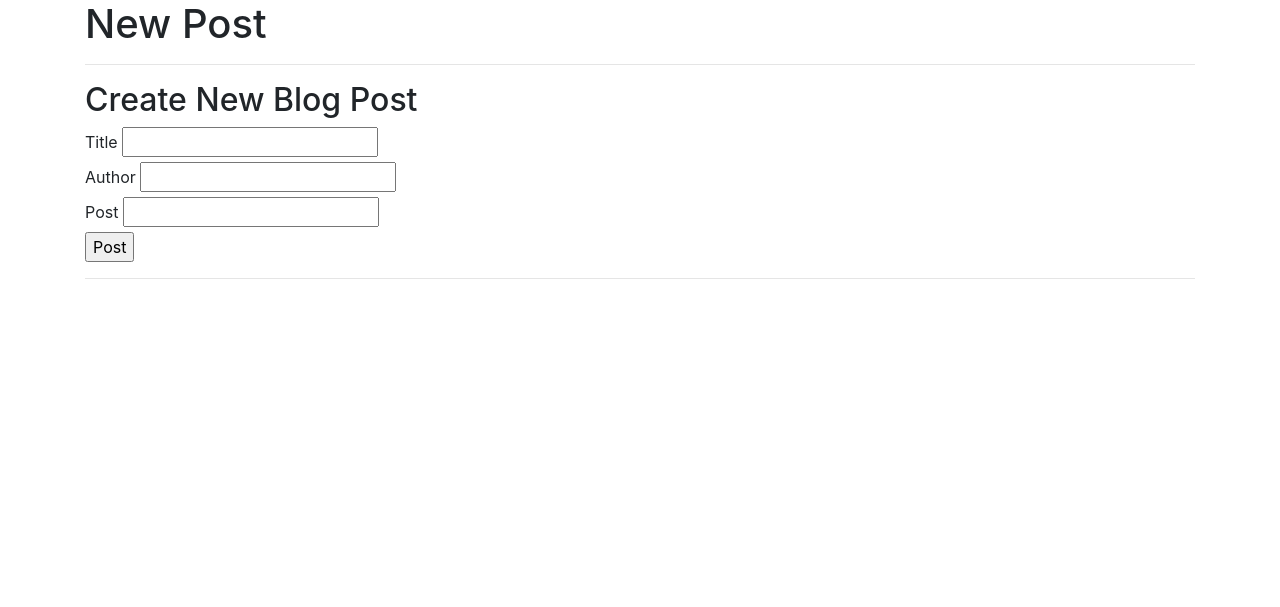
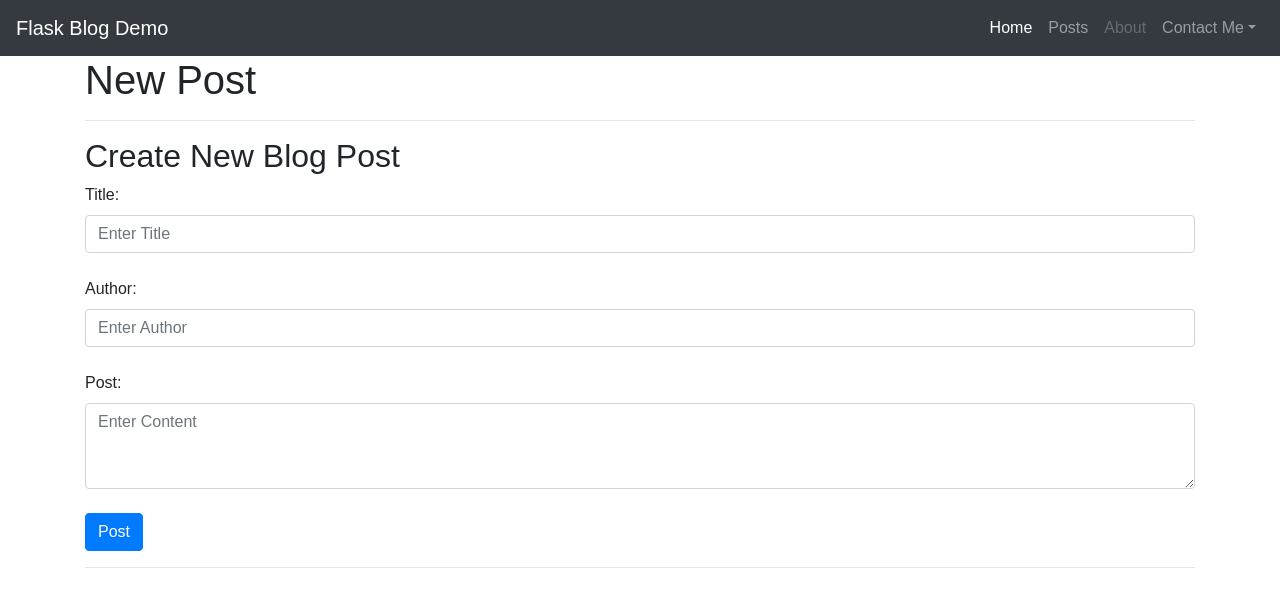
Before and after one commit to meilixiaozhang/flask-blog-demo, a Flask app: page /posts/new in a window 1280 px wide. Shown: the top 607 px of the page. Run offline with Flask 2, Linux system fonts and the light colour scheme; some libraries are stand-ins or nearby versions.

Commit message:
add bootstrap styles

```diff
--- a/static/css/main.css
+++ b/static/css/main.css
@@ -1,3 +1,7 @@
 body {
   font-family: sans-serif;
 }
+
+.navbar {
+  margin-right: 0;
+}
--- a/templates/base.html
+++ b/templates/base.html
@@ -9,13 +9,67 @@
       integrity="sha384-9aIt2nRpC12Uk9gS9baDl411NQApFmC26EwAOH8WgZl5MYYxFfc+NcPb1dKGj7Sk"
       crossorigin="anonymous"
     />
-    <!-- <link
+    <link
       rel="stylesheet"
       href="{{ url_for('static', filename='css/main.css') }}"
-    /> -->
+    />
     {% block head %}{% endblock %}
   </head>
   <body>
+    <nav class="navbar navbar-expand-lg navbar-dark bg-dark">
+      <a class="navbar-brand" href="#">Flask Blog Demo</a>
+      <button
+        class="navbar-toggler"
+        type="button"
+        data-toggle="collapse"
+        data-target="#navbarsExample01"
+        aria-controls="navbarsExample01"
+        aria-expanded="false"
+        aria-label="Toggle navigation"
+      >
+        <span class="navbar-toggler-icon"></span>
+      </button>
+
+      <div class="collapse navbar-collapse" id="navbarsExample01">
+        <ul class="navbar-nav ml-auto">
+          <li class="nav-item active">
+            <a class="nav-link" href="#"
+              >Home <span class="sr-only">(current)</span></a
+            >
+          </li>
+          <li class="nav-item">
+            <a class="nav-link" href="/posts">Posts</a>
+          </li>
+          <li class="nav-item">
+            <a class="nav-link disabled" href="#">About</a>
+          </li>
+          <li class="nav-item dropdown">
+            <a
+              class="nav-link dropdown-toggle"
+              href="#"
+              id="dropdown01"
+              data-toggle="dropdown"
+              aria-haspopup="true"
+              aria-expanded="false"
+              >Contact Me</a
+            >
+            <div class="dropdown-menu" aria-labelledby="dropdown01">
+              <a class="dropdown-item" href="https://github.com/meilixiaozhang"
+                >Github</a
+              >
+              <a class="dropdown-item" href="https://meilixiaozhang.github.io"
+                >Portfolio</a
+              >
+              <a
+                class="dropdown-item"
+                href="https://www.linkedin.com/in/xiaoran-zhang-1b2587181/"
+                >LinkedIn</a
+              >
+            </div>
+          </li>
+        </ul>
+      </div>
+    </nav>
     <div class="container">{% block body %}{% endblock %}</div>
 
     <script
--- a/templates/new_post.html
+++ b/templates/new_post.html
@@ -7,16 +7,37 @@
 
 <h2>Create New Blog Post</h2>
 <form action="/posts" method="POST">
-  <label for="title">Title</label>
-  <input type="text" name="title" id="title" />
+  <label for="title">Title:</label>
+  <input
+    class="form-control"
+    type="text"
+    name="title"
+    id="title"
+    placeholder="Enter Title"
+    aria-label="Enter Title"
+  />
   <br />
-  <label for="author">Author</label>
-  <input type="text" name="author" id="author" />
+  <label for="author">Author:</label>
+  <input
+    class="form-control"
+    type="text"
+    name="author"
+    id="author"
+    placeholder="Enter Author"
+    aria-label="Enter Author"
+  />
   <br />
-  <label for="content">Post</label>
-  <input type="text" name="content" id="content" />
+  <label for="content">Post:</label>
+  <textarea
+    class="form-control"
+    name="content"
+    id="content"
+    placeholder="Enter Content"
+    aria-label="Enter Content"
+    rows="3"
+  ></textarea>
   <br />
-  <input type="submit" value="Post" />
+  <button class="btn btn-primary" type="submit">Post</button>
 </form>
 
 <hr />
```
Also changed, not shown: templates/edit.html (+29 -7 lines), templates/index.html (+16 -0 lines), templates/posts.html (+19 -7 lines).
